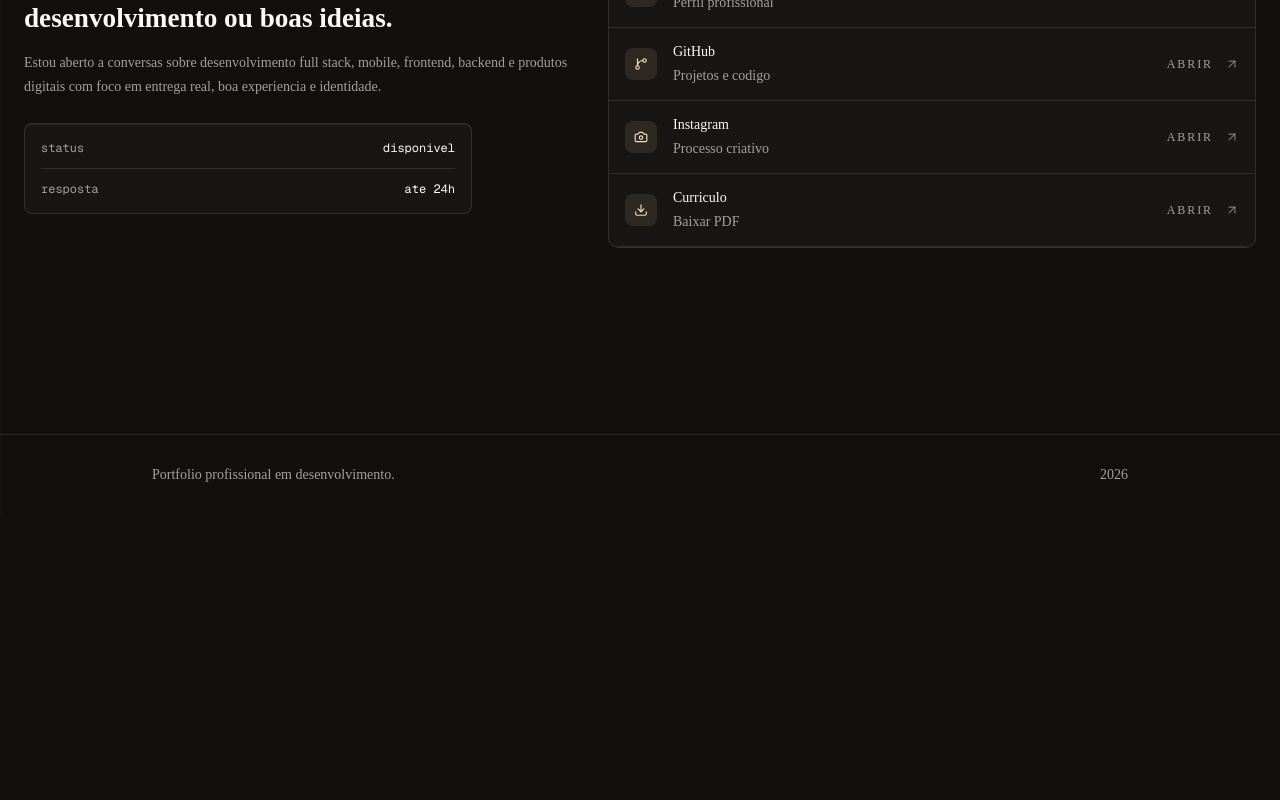
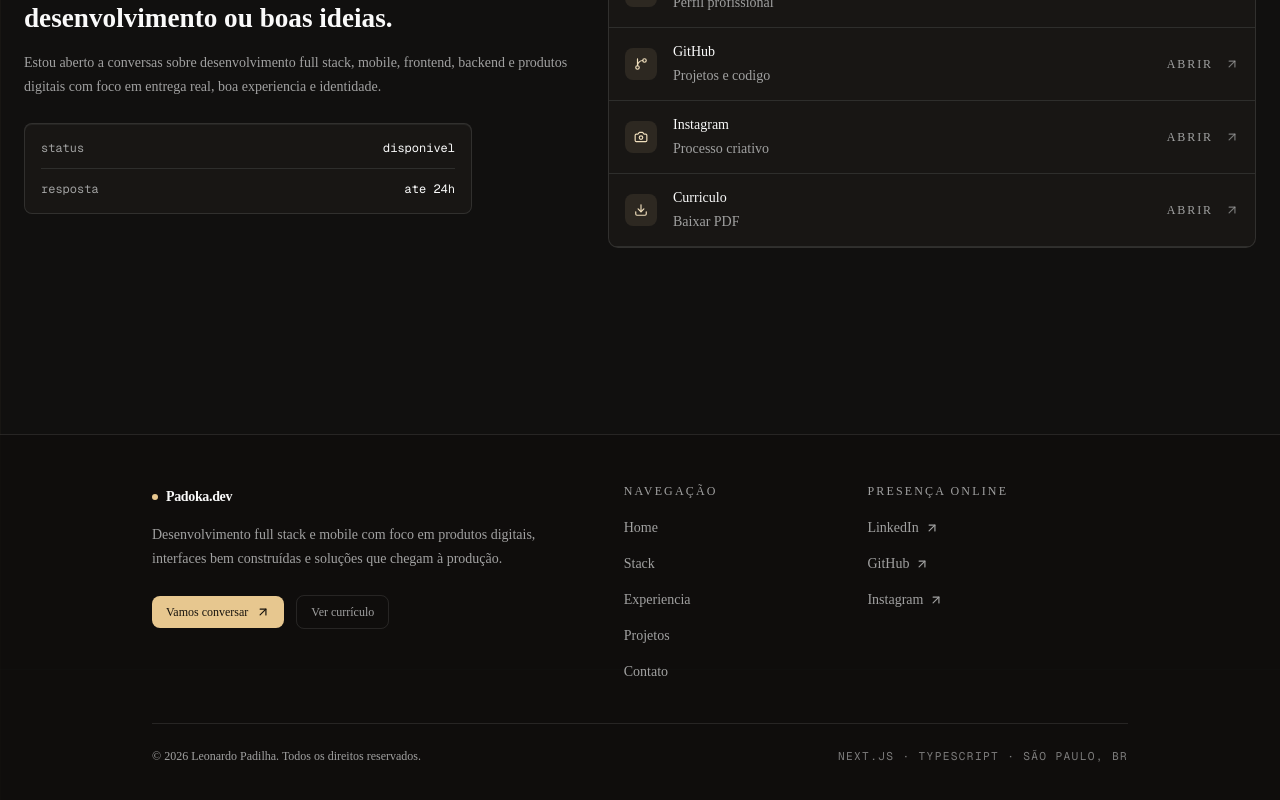
Before and after one commit to Padokazzz/Portfolio, a Next.js app: page / in a window 1280 px wide. Shown: the part 3331-4131 px from the top of the page. Before the commit the page ends 3846 px from the top, so only its background shows below. Built offline with nearby package versions, Linux system fonts and the light colour scheme.

Commit message:
feat: aprimora footer do portfolio

```diff
--- a/src/components/layout/footer.tsx
+++ b/src/components/layout/footer.tsx
@@ -1,11 +1,110 @@
+import { ArrowUpRight } from "lucide-react"
+import Link from "next/link"
+
 import { Container } from "@/components/layout/container"
+import { CONTACT_LINKS } from "@/constants/contact"
+import { NAV_LINKS } from "@/constants/routes"
 
 export function Footer() {
+  const year = new Date().getFullYear()
+  const directLinks = CONTACT_LINKS.filter((link) => link.action === "link")
+  const externalLinks = directLinks.filter((link) =>
+    link.href.startsWith("http"),
+  )
+  const resumeLink = CONTACT_LINKS.find((link) => link.label === "Curriculo")
+
   return (
-    <footer className="border-t">
-      <Container className="flex min-h-20 items-center justify-between gap-4 py-6 text-sm text-muted-foreground">
-        <p>Portfolio profissional em desenvolvimento.</p>
-        <p>{new Date().getFullYear()}</p>
+    <footer className="border-t border-white/10 bg-[#0e0d0c]/72">
+      <Container className="py-10 sm:py-12">
+        <div className="grid gap-10 border-b border-white/10 pb-10 md:grid-cols-[1.35fr_0.65fr_0.8fr] md:gap-8">
+          <div className="max-w-md">
+            <Link
+              href="/"
+              className="group inline-flex items-center gap-2 text-sm font-semibold tracking-tight text-foreground focus-visible:outline-none focus-visible:ring-2 focus-visible:ring-ring"
+            >
+              <span className="size-1.5 rounded-full bg-[#e7c78f] transition-transform group-hover:scale-125" />
+              Padoka.dev
+            </Link>
+
+            <p className="mt-4 text-sm leading-6 text-muted-foreground">
+              Desenvolvimento full stack e mobile com foco em produtos digitais,
+              interfaces bem construídas e soluções que chegam à produção.
+            </p>
+
+            <div className="mt-6 flex flex-wrap items-center gap-3">
+              <Link
+                href="/contato"
+                className="group inline-flex items-center gap-2 rounded-md bg-[#e7c78f] px-3.5 py-2 text-xs font-medium text-[#17130d] transition-colors hover:bg-[#f0dfbd] focus-visible:outline-none focus-visible:ring-2 focus-visible:ring-ring"
+              >
+                Vamos conversar
+                <ArrowUpRight
+                  aria-hidden="true"
+                  className="size-3.5 transition-transform group-hover:-translate-y-0.5 group-hover:translate-x-0.5"
+                />
+              </Link>
+
+              {resumeLink ? (
+                <Link
+                  href={resumeLink.href}
+                  target={resumeLink.external ? "_blank" : undefined}
+                  rel={resumeLink.external ? "noreferrer" : undefined}
+                  className="rounded-md border border-white/10 px-3.5 py-2 text-xs font-medium text-muted-foreground transition-colors hover:border-white/20 hover:text-foreground focus-visible:outline-none focus-visible:ring-2 focus-visible:ring-ring"
+                >
+                  Ver currículo
+                </Link>
+              ) : null}
+            </div>
+          </div>
+
+          <nav aria-label="Navegação do rodapé">
+            <p className="text-xs font-medium uppercase tracking-[0.18em] text-muted-foreground">
+              Navegação
+            </p>
+            <ul className="mt-4 space-y-3">
+              {NAV_LINKS.map((link) => (
+                <li key={link.href}>
+                  <Link
+                    href={link.href}
+                    className="text-sm text-muted-foreground transition-colors hover:text-foreground focus-visible:outline-none focus-visible:ring-2 focus-visible:ring-ring"
+                  >
+                    {link.label}
+                  </Link>
+                </li>
+              ))}
+            </ul>
+          </nav>
+
+          <nav aria-label="Links profissionais">
+            <p className="text-xs font-medium uppercase tracking-[0.18em] text-muted-foreground">
+              Presença online
+            </p>
+            <ul className="mt-4 space-y-3">
+              {externalLinks.map((link) => (
+                <li key={link.href}>
+                  <Link
+                    href={link.href}
+                    target={link.external ? "_blank" : undefined}
+                    rel={link.external ? "noreferrer" : undefined}
+                    className="group inline-flex items-center gap-1.5 text-sm text-muted-foreground transition-colors hover:text-foreground focus-visible:outline-none focus-visible:ring-2 focus-visible:ring-ring"
+                  >
+                    {link.label}
+                    <ArrowUpRight
+                      aria-hidden="true"
+                      className="size-3.5 transition-transform group-hover:-translate-y-0.5 group-hover:translate-x-0.5"
+                    />
+                  </Link>
+                </li>
+              ))}
+            </ul>
+          </nav>
+        </div>
+
+        <div className="flex flex-col gap-3 pt-6 text-xs text-muted-foreground sm:flex-row sm:items-center sm:justify-between">
+          <p>&copy; {year} Leonardo Padilha. Todos os direitos reservados.</p>
+          <p className="font-mono text-[0.7rem] uppercase tracking-[0.12em] text-muted-foreground/75">
+            Next.js · TypeScript · São Paulo, BR
+          </p>
+        </div>
       </Container>
     </footer>
   )
```
